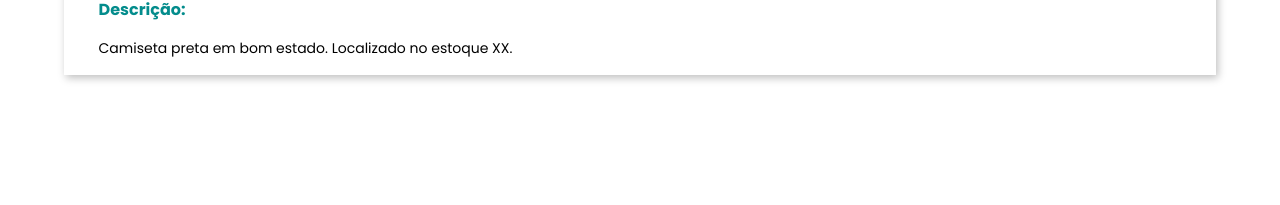
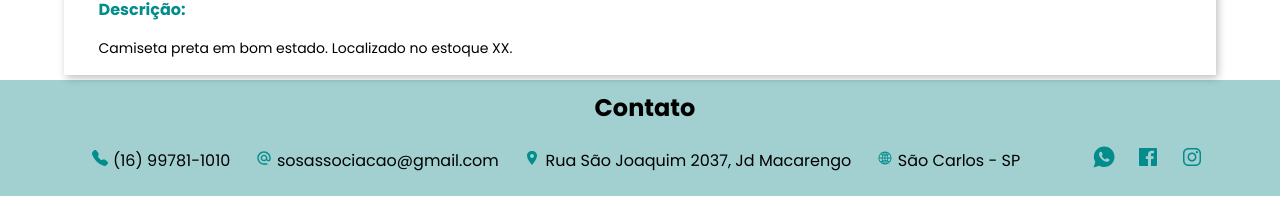
Before and after one commit to LuisHDantas/Projeto-SOSopao, a React (Create React App) app in the folder sosopao-app/: page /itens in a window 1280 px wide. Shown: the part 592-797 px from the top of the page. Built offline with nearby package versions, Linux system fonts and the light colour scheme.

Commit message:
fix: Corrige bug nome da pasta

```diff
--- a/sosopao-app/src/pages/Itens.jsx
+++ b/sosopao-app/src/pages/Itens.jsx
@@ -1,11 +1,12 @@
 import { Navbar } from "../components/Navbar";
 import { CardItens } from "../components/CardItens";
-import { ButtonSearch } from "../components/buttomSearch";
+import { ButtonSearch } from "../components/buttonSearch";
 import { ButtonAdd } from "../components/buttonAdd";
 import { DeletarEvento } from "../components/ModalDeletarEvento";
 import { AddItem } from "../components/ModalAddItem";
 import { useState, useEffect } from 'react';
 import '../styles/itens.css';
+import { Footer } from "../components/Footer";
 
 export function Itens(){
     const [abreDeletar, setAbreDeletar] = useState(false);
@@ -63,7 +64,7 @@ export function Itens(){
             </div>
 
 
-
+            <Footer/>
         </div>
     );
 }
```
